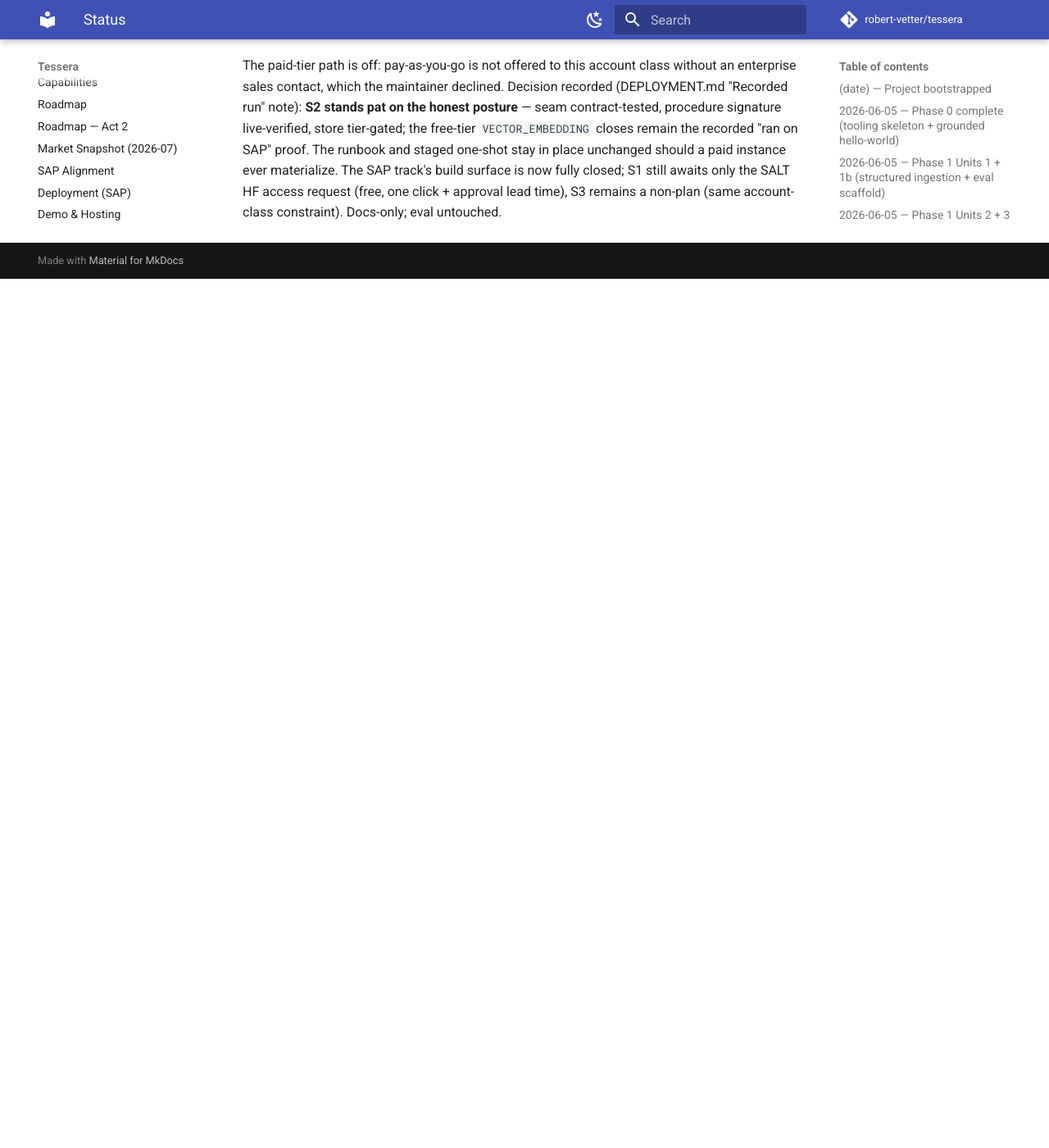
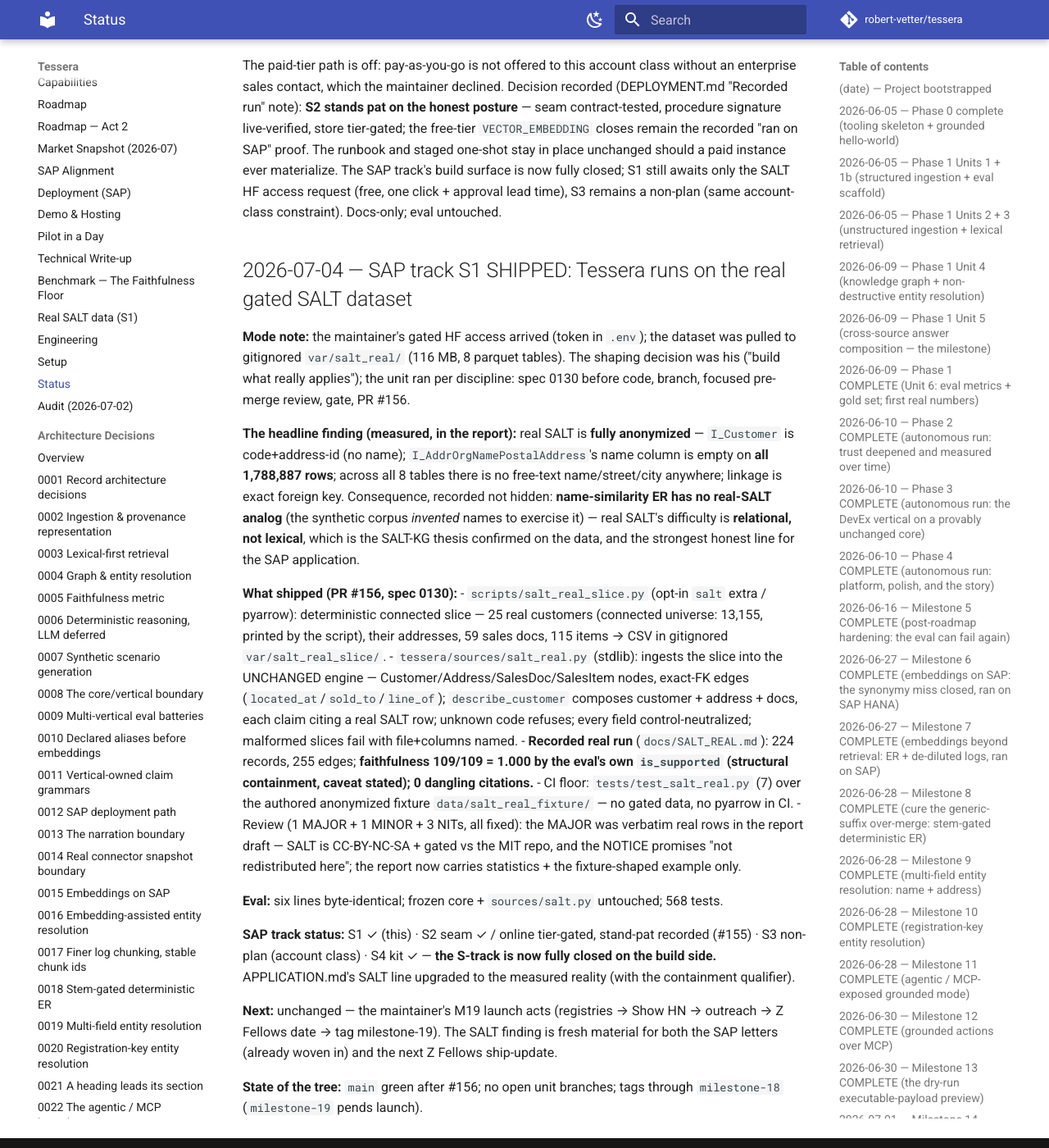
Before and after one commit to robert-vetter/tessera, an MkDocs documentation site: the page built from docs/STATUS.md, in a window 1280 px wide and 1400 px high, scrolled down 48693 px. Shown: the whole window at 82% size. Built offline with MkDocs 1.6.1 and Material for MkDocs 9.7.7, drawn with Linux system fonts in a browser that asks for light colours; comment, search, counter and statistics services are not loaded; before the commit the page ends 49033 px from its top, so only the background shows below that; some of the changed text lies outside the part shown.

Commit message:
fix+docs: S1 review findings + wrap — redacted report, diagnosable slices
Review (1 MAJOR + 1 MINOR + 3 NITs, all fixed): no verbatim SALT rows
in the committed report (CC-BY-NC-SA + gated vs MIT; NOTICE's own rule
— answer shape now shown on the authored fixture, real run described in
aggregate); _rows validates headers and names file+columns on drift
(test-pinned); slice script prints the connected-universe count so the
report's 13,155 is reproducible; honest-limits notes items ground the
traversal but aren't surfaced; APPLICATION's 1.000 carries the
structural-containment qualifier. CHANGELOG + STATUS wrap included.

Co-Authored-By: Claude Fable 5 <noreply@anthropic.com>

````diff
--- a/docs/SALT_REAL.md
+++ b/docs/SALT_REAL.md
@@ -58,7 +58,8 @@ unknown code refused.
 ## The recorded run (2026-07-04)
 
 A deterministic slice of **25 real customers** that appear as `SOLDTOPARTY`
-and have a resolvable address (13,155 such customers exist), with exactly
+and have a resolvable address (13,155 such customers exist — the "connected
+universe" figure the slice script prints), with exactly
 their addresses, sales-document headers, and line items:
 
 ```
@@ -69,27 +70,35 @@ faithfulness: 109 / 109 emitted claims verifier-supported = 1.000
 provenance:   0 dangling citations — every claim traces to a real slice row
 ```
 
-A real grounded answer, verbatim (customer `0001114321`, a Romanian customer
-trading in EUR and RON):
+**No verbatim rows in this report, deliberately.** SALT is
+**CC-BY-NC-SA-4.0** *and* contact-gated; this MIT-licensed repo commits
+statistics and method, never records — the same rule
+`data/salt_synthetic/NOTICE` states (and the review of this unit enforced).
+In aggregate: the sampled customers span multiple countries and currencies —
+one EU customer's three documents split across two currencies, for
+instance — and every rendered answer has exactly the shape of the fixture
+example below, with each claim's provenance line pointing at the real slice
+row. Anyone with gated access reproduces the real renders via
+[§ Reproduce](#reproduce).
+
+The answer shape, shown on the **committed authored fixture**
+(`data/salt_real_fixture/` — same schema, invented codes, no encumbrance):
 
 ```
-Q: What do we know about customer 0001114321?
+Q: What do we know about customer 0000000001?
 
-- Customer 0001114321 (address 3001525443).
+- Customer 0000000001 (address 3000000001).
     ↳ salt_real/customers.csv (table I_Customer, row 1)
-- Address 3001525443: country RO.
-    ↳ salt_real/addresses.csv (table I_AddrOrgNamePostalAddress, row 25)
-- Sales document 0002414945: type ZMUN, currency EUR, incoterms FCA, created 2020-04-06.
-    ↳ salt_real/sales_docs.csv (table I_SalesDocument, row 53)
-- Sales document 0002414950: type ZMUN, currency RON, incoterms FCA, created 2020-04-06.
-    ↳ salt_real/sales_docs.csv (table I_SalesDocument, row 54)
-- Sales document 0002415390: type ZMUN, currency EUR, incoterms DAP, created 2020-04-06.
-    ↳ salt_real/sales_docs.csv (table I_SalesDocument, row 55)
+- Address 3000000001: country DE, region BW.
+    ↳ salt_real/addresses.csv (table I_AddrOrgNamePostalAddress, row 1)
+- Sales document 0009000001: type TA, currency EUR, incoterms DAP, created 2018-03-01.
+    ↳ salt_real/sales_docs.csv (table I_SalesDocument, row 1)
 ```
 
-Every line is a real SALT record with a provenance path back to the exact
-table row. This is grounded, provenance-complete answering **on the actual
-gated SAP dataset** — "ran on real SALT", scoped to what real SALT is.
+On the real slice, every such line is a real SALT record with a provenance
+path back to the exact table row. This is grounded, provenance-complete
+answering **on the actual gated SAP dataset** — "ran on real SALT", scoped
+to what real SALT is.
 
 ## Honest limits
 
@@ -106,6 +115,10 @@ gated SAP dataset** — "ran on real SALT", scoped to what real SALT is.
   authored anonymized fixture (`data/salt_real_fixture/`, real schema, no
   names). This report is the proof of the real run — the same posture as the
   BYO connector's recorded proofs ([PILOT.md](PILOT.md)).
+- **Line items ground the traversal, not the prose.** The 115 items are
+  ingested for the `sold_to` → `line_of` FK walk that finds a customer's
+  documents; answers surface document headers, not per-line products (an
+  item-level claim shape is straightforward future work).
 - **Faithfulness here is structural containment**, as everywhere in Tessera:
   each claim is a verbatim row snippet, so 1.000 means every claim is backed
   by exactly its cited record — not a semantic judgment.
--- a/docs/STATUS.md
+++ b/docs/STATUS.md
@@ -2427,3 +2427,59 @@ stay in place unchanged should a paid instance ever materialize. The SAP
 track's build surface is now fully closed; S1 still awaits only the SALT
 HF access request (free, one click + approval lead time), S3 remains a
 non-plan (same account-class constraint). Docs-only; eval untouched.
+
+## 2026-07-04 — SAP track S1 SHIPPED: Tessera runs on the real gated SALT dataset
+
+**Mode note:** the maintainer's gated HF access arrived (token in `.env`);
+the dataset was pulled to gitignored `var/salt_real/` (116 MB, 8 parquet
+tables). The shaping decision was his ("build what really applies"); the
+unit ran per discipline: spec 0130 before code, branch, focused pre-merge
+review, gate, PR #156.
+
+**The headline finding (measured, in the report):** real SALT is **fully
+anonymized** — `I_Customer` is code+address-id (no name);
+`I_AddrOrgNamePostalAddress`'s name column is empty on **all 1,788,887
+rows**; across all 8 tables there is no free-text name/street/city
+anywhere; linkage is exact foreign key. Consequence, recorded not hidden:
+**name-similarity ER has no real-SALT analog** (the synthetic corpus
+*invented* names to exercise it) — real SALT's difficulty is **relational,
+not lexical**, which is the SALT-KG thesis confirmed on the data, and the
+strongest honest line for the SAP application.
+
+**What shipped (PR #156, spec 0130):**
+- `scripts/salt_real_slice.py` (opt-in `salt` extra / pyarrow):
+  deterministic connected slice — 25 real customers (connected universe:
+  13,155, printed by the script), their addresses, 59 sales docs, 115
+  items → CSV in gitignored `var/salt_real_slice/`.
+- `tessera/sources/salt_real.py` (stdlib): ingests the slice into the
+  UNCHANGED engine — Customer/Address/SalesDoc/SalesItem nodes, exact-FK
+  edges (`located_at`/`sold_to`/`line_of`); `describe_customer` composes
+  customer + address + docs, each claim citing a real SALT row; unknown
+  code refuses; every field control-neutralized; malformed slices fail
+  with file+columns named.
+- **Recorded real run** (`docs/SALT_REAL.md`): 224 records, 255 edges;
+  **faithfulness 109/109 = 1.000 by the eval's own `is_supported`
+  (structural containment, caveat stated); 0 dangling citations.**
+- CI floor: `tests/test_salt_real.py` (7) over the authored anonymized
+  fixture `data/salt_real_fixture/` — no gated data, no pyarrow in CI.
+- Review (1 MAJOR + 1 MINOR + 3 NITs, all fixed): the MAJOR was verbatim
+  real rows in the report draft — SALT is CC-BY-NC-SA + gated vs the MIT
+  repo, and the NOTICE promises "not redistributed here"; the report now
+  carries statistics + the fixture-shaped example only.
+
+**Eval:** six lines byte-identical; frozen core + `sources/salt.py`
+untouched; 568 tests.
+
+**SAP track status:** S1 ✓ (this) · S2 seam ✓ / online tier-gated,
+stand-pat recorded (#155) · S3 non-plan (account class) · S4 kit ✓ —
+**the S-track is now fully closed on the build side.** APPLICATION.md's
+SALT line upgraded to the measured reality (with the containment
+qualifier).
+
+**Next:** unchanged — the maintainer's M19 launch acts (registries →
+Show HN → outreach → Z Fellows date → tag milestone-19). The SALT finding
+is fresh material for both the SAP letters (already woven in) and the
+next Z Fellows ship-update.
+
+**State of the tree:** `main` green after #156; no open unit branches;
+tags through `milestone-18` (`milestone-19` pends launch).
````
Also changed, not shown: other parts of docs/SALT_REAL.md (+1 -1 lines), CHANGELOG.md (+22 -0 lines), launch/sap/APPLICATION.md (+1 -1 lines), specs/0130-salt-real-data-evaluation.md (+20 -0 lines), 3 other files.
